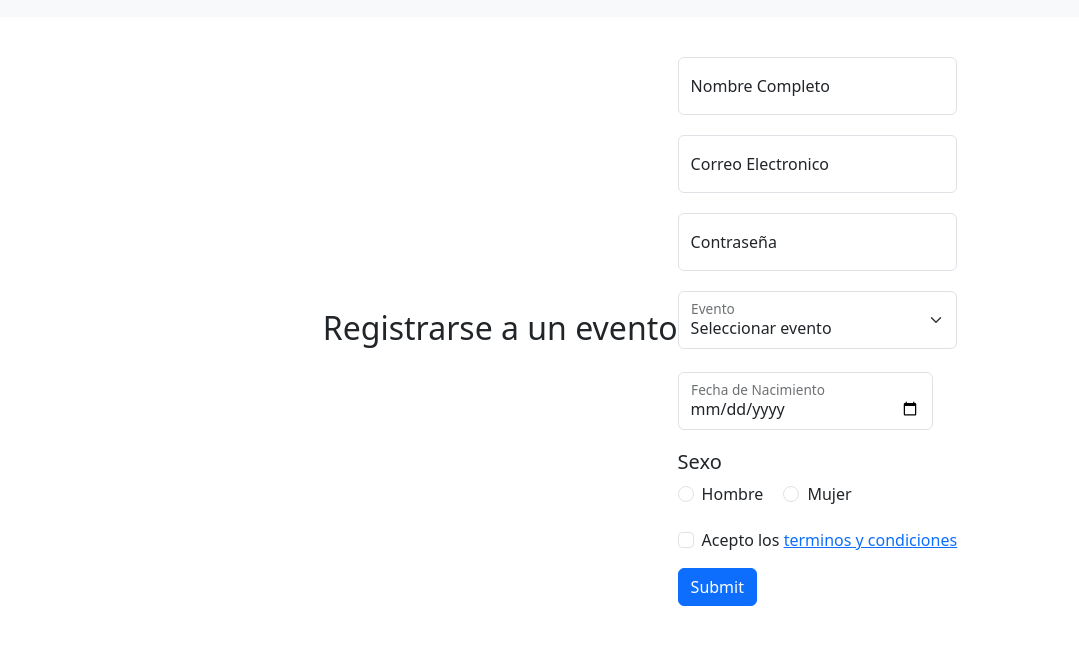
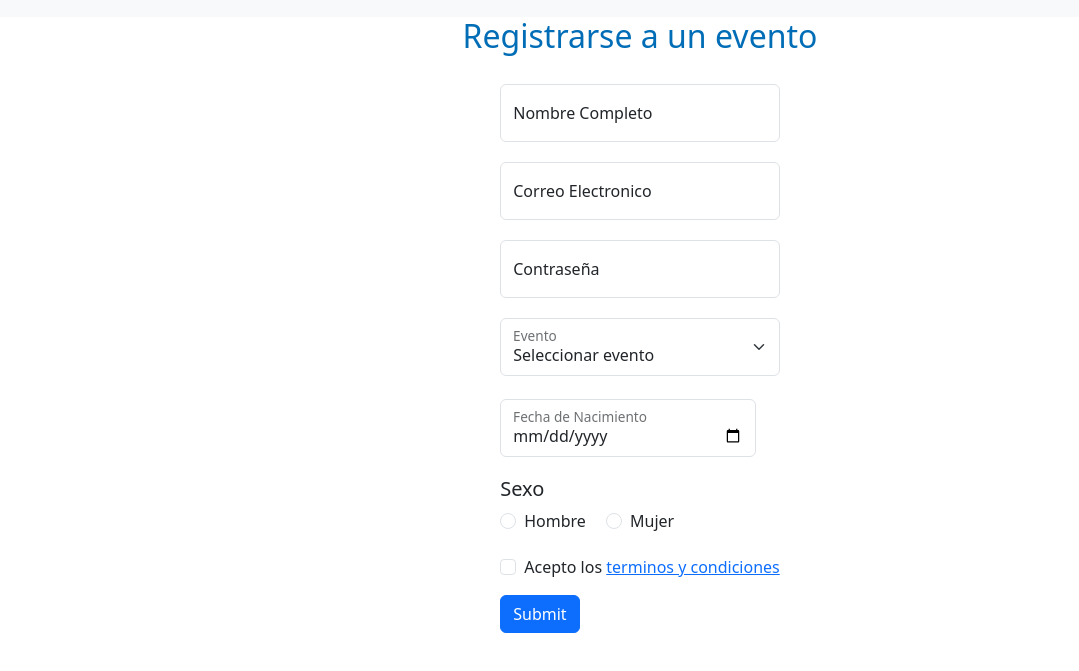
Before and after one commit to InkLao/LandingPage, a plain HTML site: page index.html in a window 1280 px wide. Shown: the part 213-884 px from the top of the page, without its empty margins (0-1079 px from the left). Before the commit the page ends 859 px from the top, so only its background shows below. Drawn offline with nearby package versions, Linux system fonts and the light colour scheme.

Commit message:
Update index.html

```diff
--- a/index.html
+++ b/index.html
@@ -62,10 +62,12 @@
 
 
 
-
+    <section class="tituloForm">
+    <h2>Registrarse a un evento</h2>
+    </section>
 
   <section class="formulario">
-    <h2>Registrarse a un evento</h2>
+
     <form>
 
 
```
